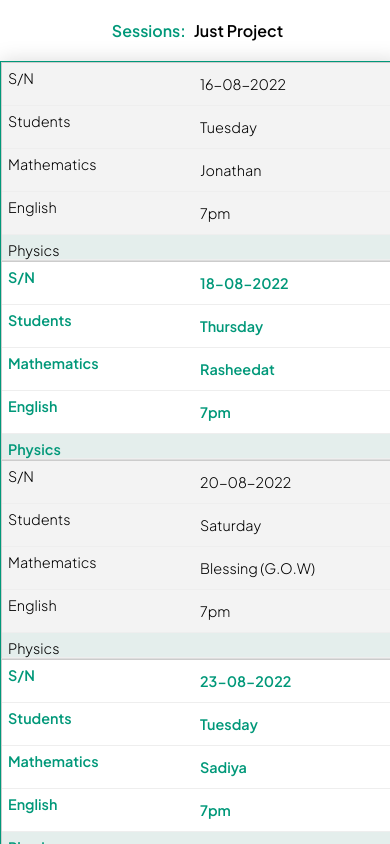
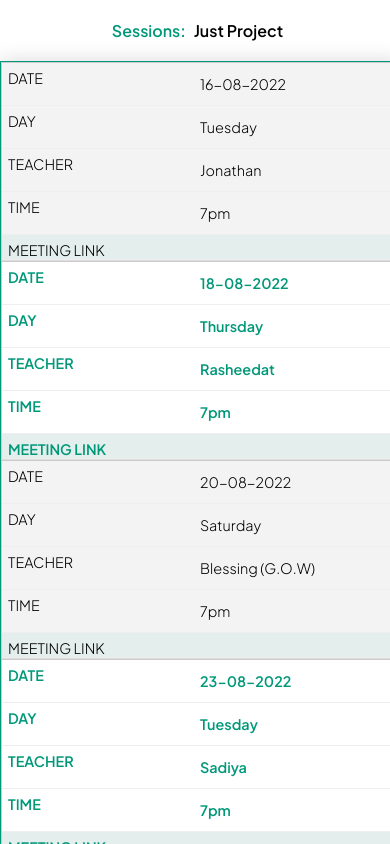
Before and after one commit to imrvon/jp, a plain HTML site: page index.html in a window 390 px wide. Shown: the top 844 px of the page. Drawn offline with Linux system fonts and the light colour scheme.

Commit message:
Fixed Mobile Version Text

```diff
--- a/style.css
+++ b/style.css
@@ -105,14 +105,11 @@ only screen and (max-width: 760px)  {
 	/*
 	Label the data
 	*/
-	td:nth-of-type(1):before { content: "S/N"; }
-	td:nth-of-type(2):before { content: "Students"; }
-	td:nth-of-type(3):before { content: "Mathematics"; }
-	td:nth-of-type(4):before { content: "English"; }
-	td:nth-of-type(5):before { content: "Physics"; }
-	td:nth-of-type(6):before { content: "Chemistry"; }
-	td:nth-of-type(7):before { content: "Biology"; }
-	td:nth-of-type(8):before { content: "Total Score"; }
+	td:nth-of-type(1):before { content: "DATE"; }
+	td:nth-of-type(2):before { content: "DAY"; }
+	td:nth-of-type(3):before { content: "TEACHER"; }
+	td:nth-of-type(4):before { content: "TIME"; }
+	td:nth-of-type(5):before { content: "MEETING LINK"; }
 }
 
 @media
```
